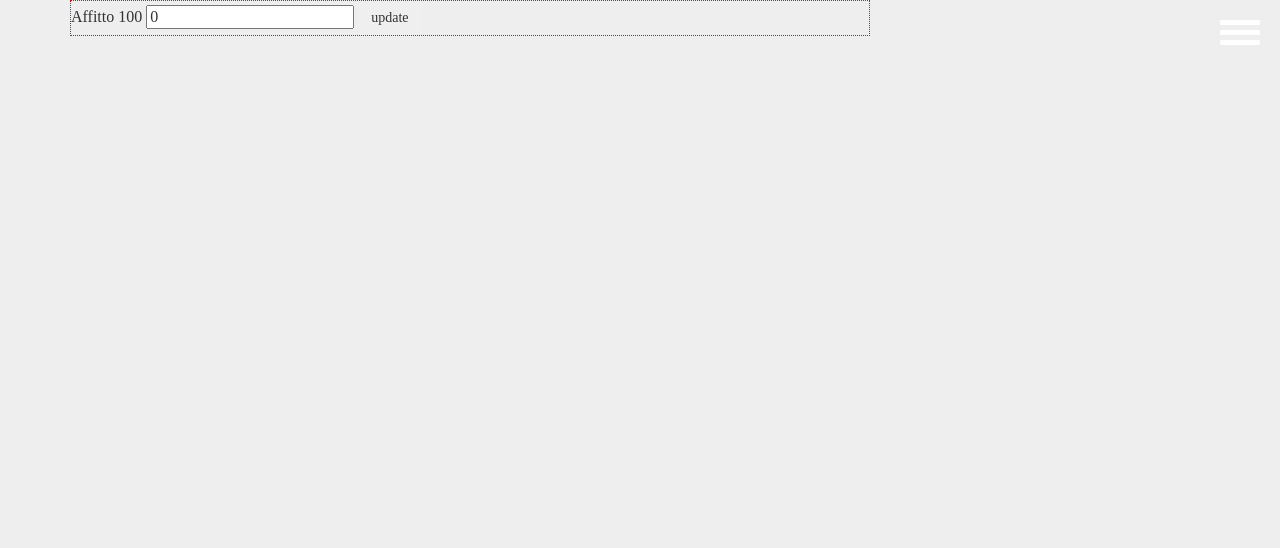
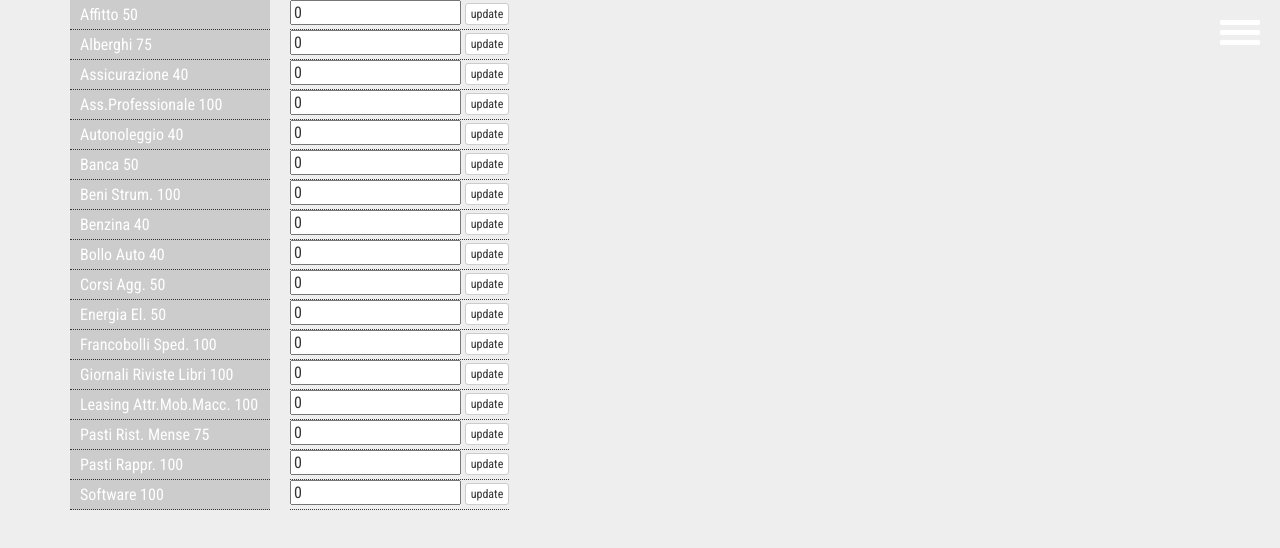
Before and after one commit to italyremote/TDC, a website: page src/index.html in a window 1280 px wide. Drawn offline with nearby package versions, Linux system fonts and the light colour scheme; some packages are replaced by stand-ins of ours; files that its build step writes are made by us from their sources.

Commit message:
ng-repeat taxes

```diff
--- a/src/app/app.js
+++ b/src/app/app.js
@@ -36,7 +36,23 @@
 		$scope.menuIsOpen = false;
 
         $scope.taxes = {
-            "affitto" : new Tax( { "name": "Affitto", "value":0, "detrazione":100 } )
+            "affitto" : new Tax( { "name": "Affitto", "value":0, "detrazione":50 } ),
+            "alberghi" : new Tax( { "name": "Alberghi", "value":0, "detrazione":75 } ),
+            "assicurazione" : new Tax( { "name": "Assicurazione", "value":0, "detrazione":40 } ),
+            "assprof" : new Tax( { "name": "Ass.Professionale", "value":0, "detrazione":100 } ),
+            "autonoleggio" : new Tax( { "name": "Autonoleggio", "value":0, "detrazione":40 } ),
+            "banca" : new Tax( { "name": "Banca", "value":0, "detrazione":50 } ),
+            "benistr" : new Tax( { "name": "Beni Strum.", "value":0, "detrazione":100 } ),
+            "benzina" : new Tax( { "name": "Benzina", "value":0, "detrazione":40 } ),
+            "bollo" : new Tax( { "name": "Bollo Auto", "value":0, "detrazione":40 } ),
+            "corsi" : new Tax( { "name": "Corsi Agg.", "value":0, "detrazione":50 } ),
+            "energia" : new Tax( { "name": "Energia El.", "value":0, "detrazione":50 } ),
+            "spedizioni" : new Tax( { "name": "Francobolli Sped.", "value":0, "detrazione":100 } ),
+            "giornali" : new Tax( { "name": "Giornali Riviste Libri", "value":0, "detrazione":100 } ),
+            "leasing" : new Tax( { "name": "Leasing Attr.Mob.Macc.", "value":0, "detrazione":100 } ),
+            "pasti" : new Tax( { "name": "Pasti Rist. Mense", "value":0, "detrazione":75 } ),
+            "rappresentanza" : new Tax( { "name": "Pasti Rappr.", "value":0, "detrazione":100 } ),
+            "software" : new Tax( { "name": "Software", "value":0, "detrazione":100 } )
         };
         /*
         $scope.tax = new Tax();
--- a/src/index.html
+++ b/src/index.html
@@ -9,6 +9,7 @@
 	<title>italyremote TDC</title>
 
 	<link rel="stylesheet" href="https://cdnjs.cloudflare.com/ajax/libs/twitter-bootstrap/3.3.4/css/bootstrap.min.css" />
+    <link href='http://fonts.googleapis.com/css?family=Roboto+Condensed:400,300' rel='stylesheet' type='text/css'>
 
     <!-- #local --> <link rel="stylesheet" href="assets/style.css" />
 
@@ -43,10 +44,16 @@
 
         <div class="container" >
             <div class="form">
-                <span ng-bind="taxes.affitto.name"></span>
-                <span ng-bind="taxes.affitto.detrazione"></span>
-                <input type="text" ng-model="taxes.affitto.value" />
-                <button class="btn" ng-click="taxes.affitto.update()">update</button>
+                <div ng-repeat="(key, value) in taxes">
+                    <div class="tl">
+                        <span ng-bind="value.name"></span>
+                        <span ng-bind="value.detrazione"></span>
+                    </div>
+                    <div class="ti">
+                        <input type="text" ng-model="value.value" />
+                        <button class="btn btn-default btn-xs" ng-click="value.update()">update</button>
+                    </div>
+                </div>
             </div>
             <div ng-view></div>
 
--- a/src/styles/main.scss
+++ b/src/styles/main.scss
@@ -2,7 +2,9 @@
 
 $red: red;
 
+
 html, body {
+    font-family: 'Roboto Condensed', sans-serif;
     margin:0px;
     padding:0px;
 }
@@ -69,5 +71,21 @@ header {
 .form {
     text-align:left;
     width: 800px;
-    border:1px $red dotted;
 }
+.tl {
+    height:30px;
+    width:200px;
+    clear:both;
+    float:left;
+    background:#ccc;
+    color:white;
+    line-height: 30px;
+    padding-left:10px;
+    border-bottom:1px #333 dotted;
+}
+.ti {
+    height:30px;
+    float:left;
+    margin-left:20px;
+    border-bottom:1px #333 dotted;
+}
```
